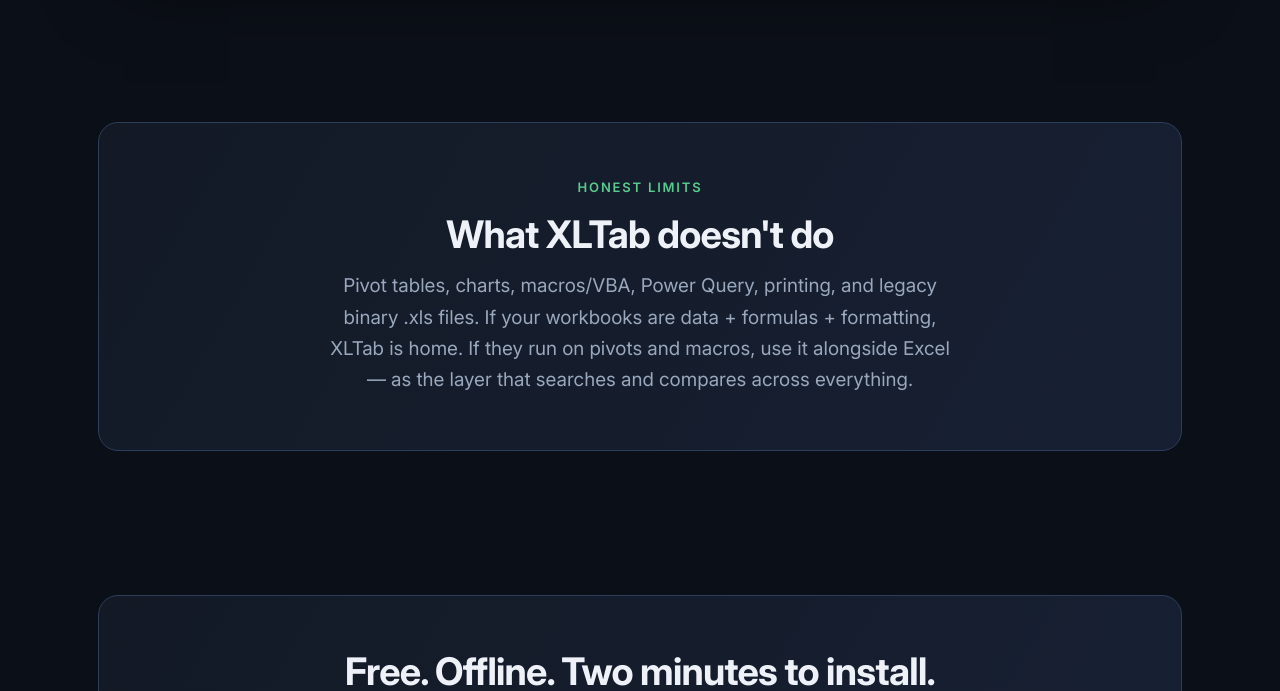
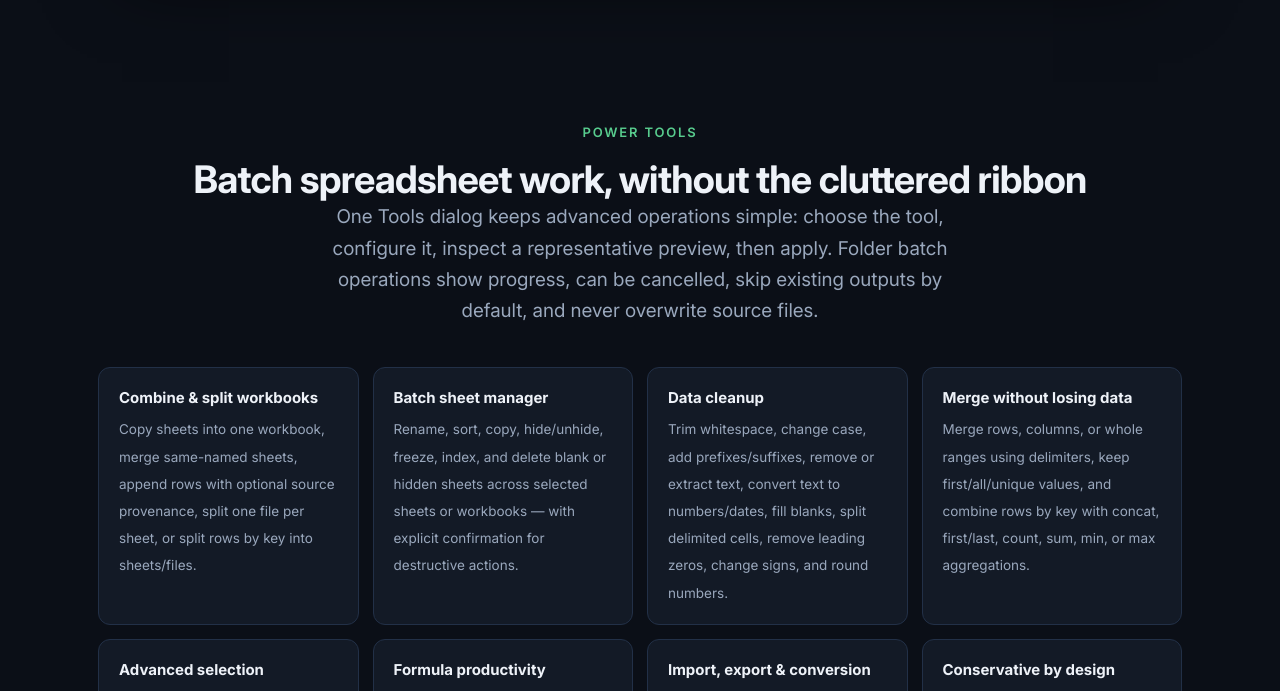
Before and after one commit to nkunal1992/XLTab-site, a plain HTML site: page features.html in a window 1280 px wide. Shown: the part 5190-5881 px from the top of the page. Drawn offline with Linux system fonts and the light colour scheme.

Commit message:
#37 Update site for power tools

```diff
--- a/assets/site.css
+++ b/assets/site.css
@@ -1,4 +1,4 @@
-/* Trakisilo site — shared design system */
+/* XLTab site — shared design system */
 
 @font-face {
   font-family: "Inter var";
--- a/features.html
+++ b/features.html
@@ -4,7 +4,7 @@
 <meta charset="utf-8" />
 <meta name="viewport" content="width=device-width, initial-scale=1" />
 <title>XLTab — Features</title>
-<meta name="description" content="XLTab features: tabbed workbooks, cross-workbook search with highlighting, workbook diff, folder workspaces, filtering, sorting, formulas. Free and offline." />
+<meta name="description" content="XLTab features: tabbed workbooks, cross-workbook search, workbook diff, folder workspaces, filtering, formulas, cleanup, combine/split, sheet management, advanced selection, and conversion tools. Free and offline." />
 <link rel="canonical" href="https://nkunal1992.github.io/XLTab-site/features.html" />
 <link rel="icon" type="image/png" sizes="32x32" href="favicon-32.png" />
 <link rel="preload" href="assets/inter.woff2" as="font" type="font/woff2" crossorigin />
@@ -97,6 +97,24 @@
   </div>
 </section>
 
+<section id="power-tools">
+  <div class="sec-head center">
+    <p class="eyebrow">Power tools</p>
+    <h2>Batch spreadsheet work, without the cluttered ribbon</h2>
+    <p class="lead">One Tools dialog keeps advanced operations simple: choose the tool, configure it, inspect a representative preview, then apply. Folder batch operations show progress, can be cancelled, skip existing outputs by default, and never overwrite source files.</p>
+  </div>
+  <div class="moregrid">
+    <div class="morecell"><b>Combine &amp; split workbooks</b><span>Copy sheets into one workbook, merge same-named sheets, append rows with optional source provenance, split one file per sheet, or split rows by key into sheets/files.</span></div>
+    <div class="morecell"><b>Batch sheet manager</b><span>Rename, sort, copy, hide/unhide, freeze, index, and delete blank or hidden sheets across selected sheets or workbooks — with explicit confirmation for destructive actions.</span></div>
+    <div class="morecell"><b>Data cleanup</b><span>Trim whitespace, change case, add prefixes/suffixes, remove or extract text, convert text to numbers/dates, fill blanks, split delimited cells, remove leading zeros, change signs, and round numbers.</span></div>
+    <div class="morecell"><b>Merge without losing data</b><span>Merge rows, columns, or whole ranges using delimiters, keep first/all/unique values, and combine rows by key with concat, first/last, count, sum, min, or max aggregations.</span></div>
+    <div class="morecell"><b>Advanced selection</b><span>Select blank, nonblank, formula, error, merged, formatted, max/min, or every-Nth cells; isolate matching rows and copy visible cells only.</span></div>
+    <div class="morecell"><b>Formula productivity</b><span>Scan for cached formula errors and broken references, jump to problem cells, inspect direct precedents/dependents, exact-copy formulas without adjustment, convert formulas to/from text, and calculate visible cells only.</span></div>
+    <div class="morecell"><b>Import, export &amp; conversion</b><span>Export selected ranges as CSV/xlsx, export sheets as CSV, and batch-convert folder workspace files while preserving source files and reporting per-file results.</span></div>
+    <div class="morecell"><b>Conservative by design</b><span>Unsupported formula constructs, overwrite risks, merged-cell conflicts, hidden sheets, macro-bearing files, and stale previews are surfaced explicitly instead of silently guessed.</span></div>
+  </div>
+</section>
+
 <section id="honest-limits" class="center">
   <div class="band">
     <p class="eyebrow">Honest limits</p>
```
Also changed, not shown: index.html (+4 -3 lines).
